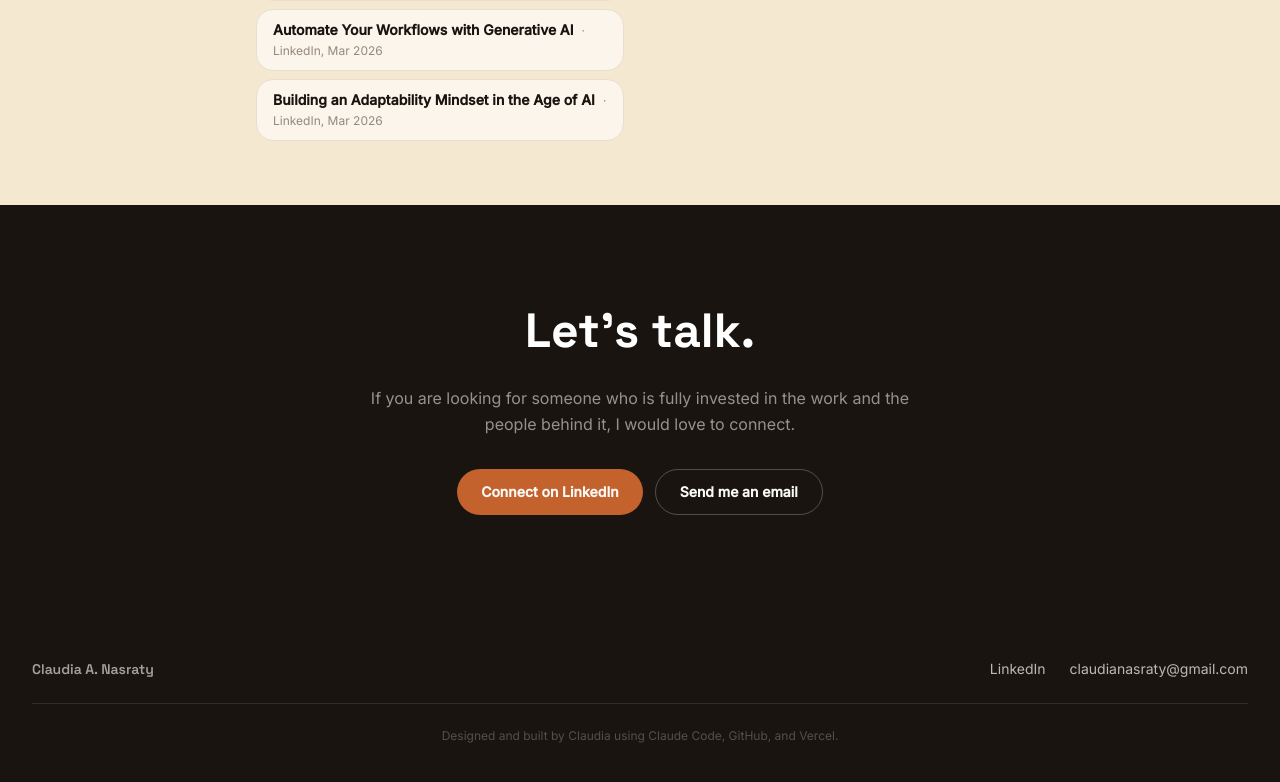
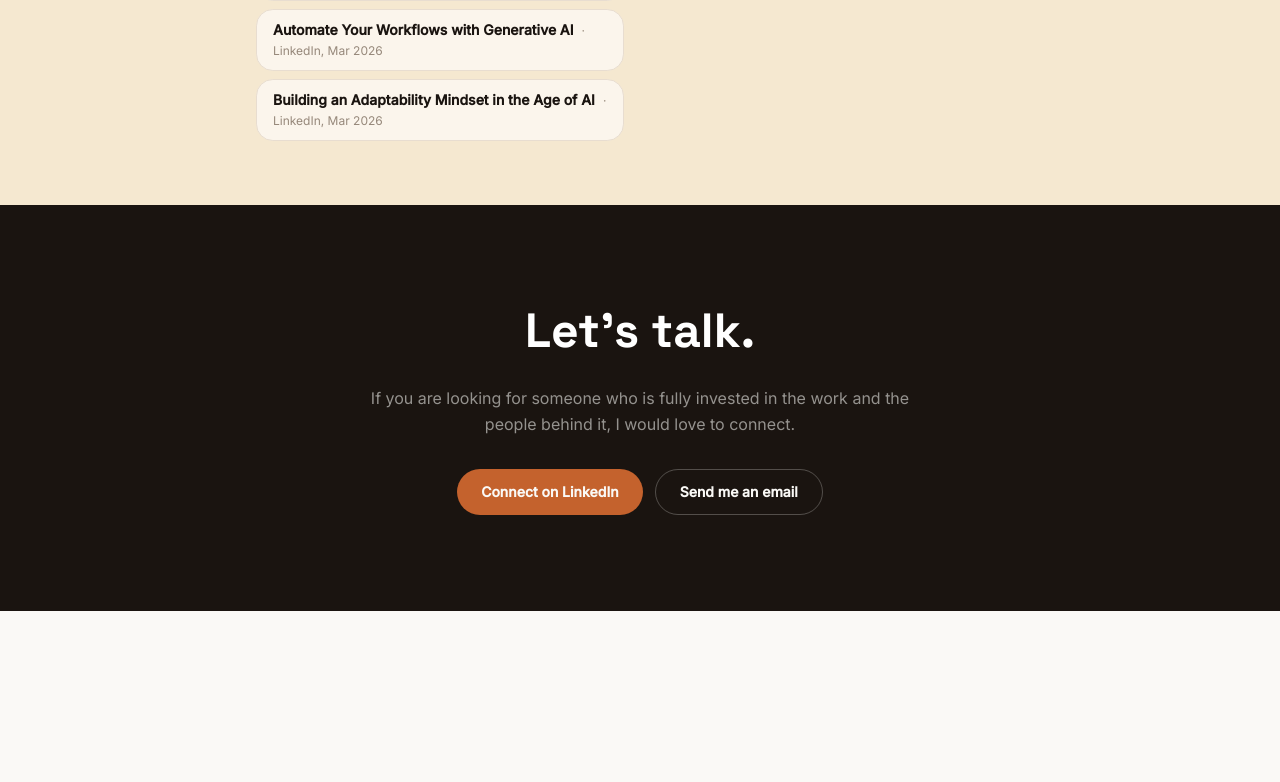
Before and after one commit to ClaudiaN-Code/claudia-career-journey, a Next.js app: page / in a window 1280 px wide. Shown: the part 2600-3382 px from the top of the page. After the commit the page ends 3211 px from the top, so only its background shows below. Built offline with nearby package versions, Linux system fonts and the light colour scheme.

Commit message:
Remove footer bar; move contact anchor to CTA section
Co-Authored-By: Claude Sonnet 4.6 <noreply@anthropic.com>

```diff
--- a/app/page.tsx
+++ b/app/page.tsx
@@ -4,7 +4,6 @@ export const dynamic = "force-dynamic";
 import { Nav } from "@/components/Nav";
 import { Hero } from "@/components/Hero";
 import { JourneyTabs } from "@/components/JourneyTabs";
-import { Footer } from "@/components/Footer";
 import { CTA } from "@/components/CTA";
 
 export default function Home() {
@@ -33,11 +32,6 @@ export default function Home() {
         linkedin={links.linkedin ?? undefined}
         email={contact.email ?? undefined}
       />
-      <Footer
-        name={name}
-        linkedin={links.linkedin ?? undefined}
-        email={contact.email ?? undefined}
-      />
     </>
   );
 }
--- a/components/CTA.tsx
+++ b/components/CTA.tsx
@@ -10,6 +10,7 @@ export function CTA({ linkedin, email }: CTAProps) {
 
   return (
     <section
+      id="contact"
       className="py-24 px-6 text-center"
       style={{ background: "#1a1410" }}
     >
```
